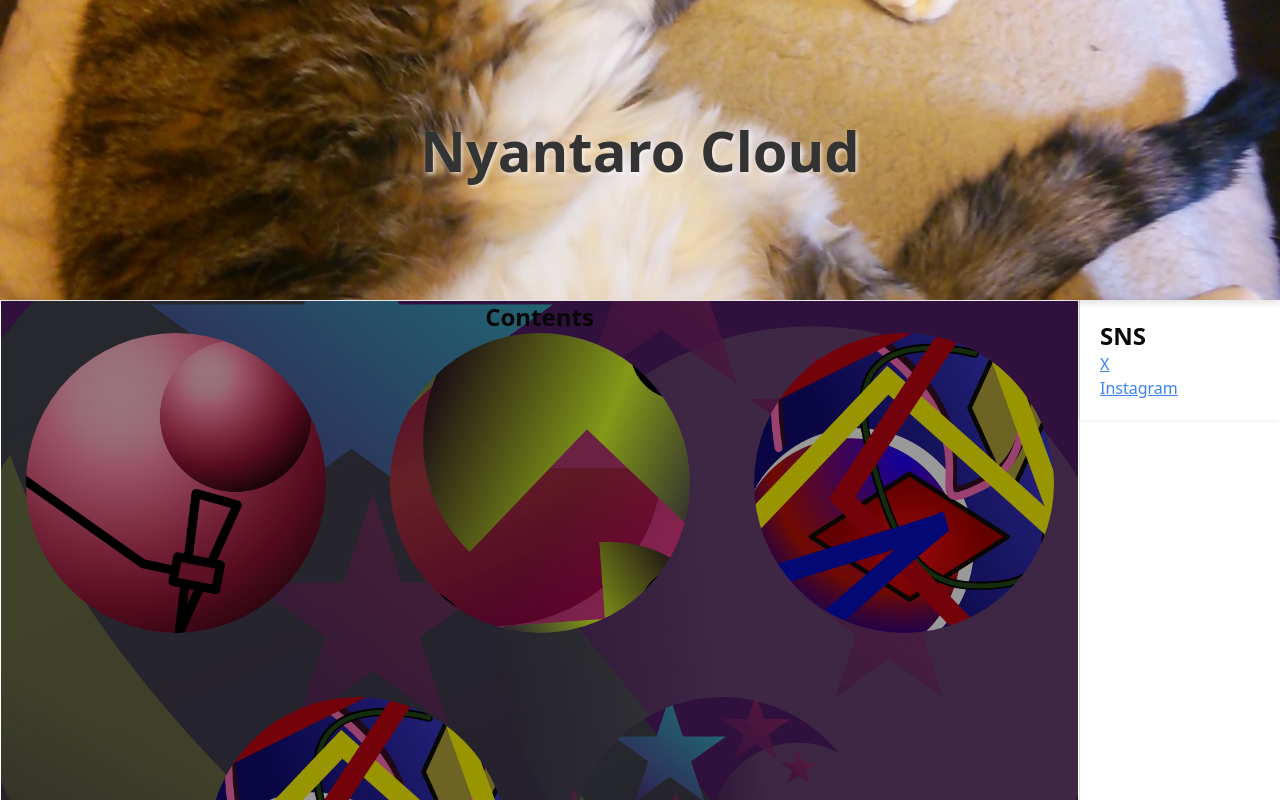
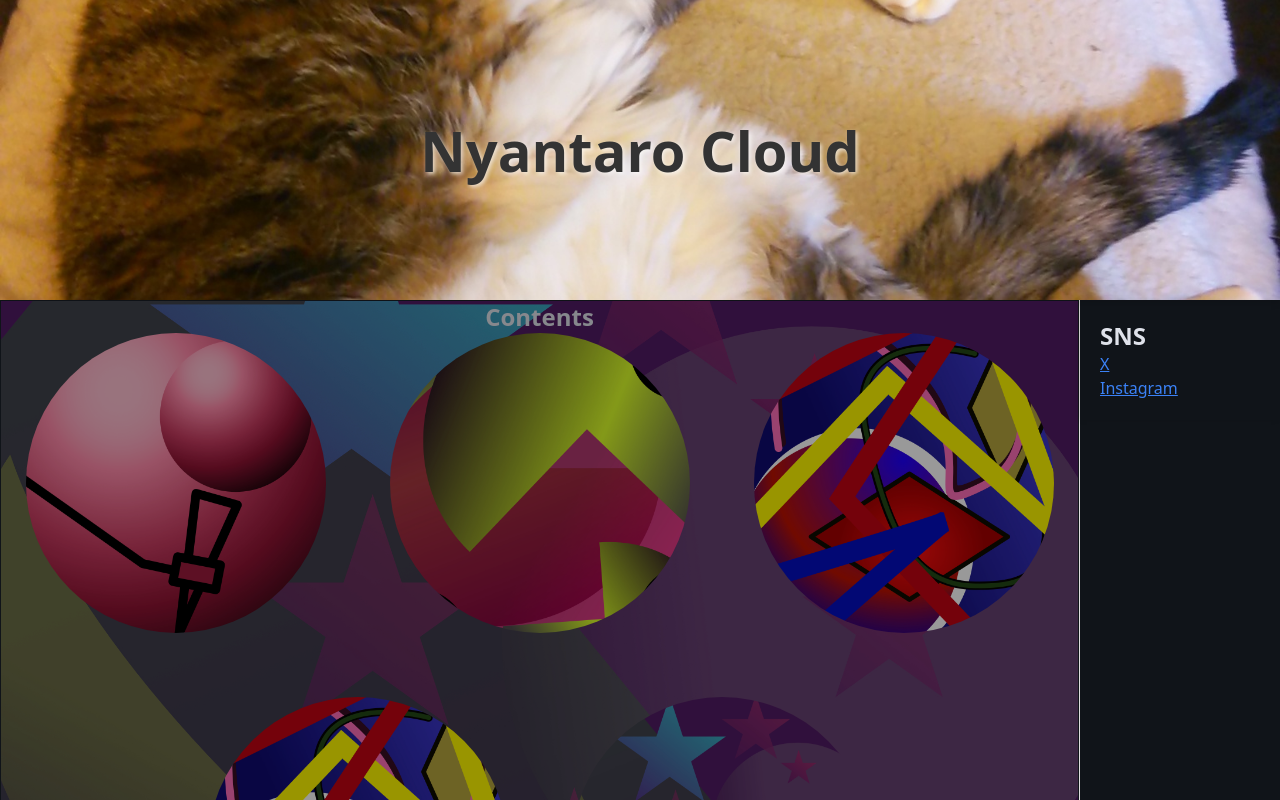
Before and after one commit to RyuNyan-Taro/nyantaro_cloud_web, a Next.js app: page / in a window 1280 px wide. Shown: the top 800 px of the page. Built offline with nearby package versions, Linux system fonts and the light colour scheme.

Commit message:
set base design

```diff
--- a/src/app/globals.css
+++ b/src/app/globals.css
@@ -34,57 +34,80 @@ a {
 
 @layer base {
   :root {
-    --background: 0 0% 100%;
-    --foreground: 0 0% 3.9%;
-    --card: 0 0% 100%;
-    --card-foreground: 0 0% 3.9%;
-    --popover: 0 0% 100%;
-    --popover-foreground: 0 0% 3.9%;
-    --primary: 0 0% 9%;
-    --primary-foreground: 0 0% 98%;
-    --secondary: 0 0% 96.1%;
-    --secondary-foreground: 0 0% 9%;
-    --muted: 0 0% 96.1%;
-    --muted-foreground: 0 0% 45.1%;
-    --accent: 0 0% 96.1%;
-    --accent-foreground: 0 0% 9%;
-    --destructive: 0 84.2% 60.2%;
-    --destructive-foreground: 0 0% 98%;
-    --border: 0 0% 89.8%;
-    --input: 0 0% 89.8%;
-    --ring: 0 0% 3.9%;
-    --chart-1: 12 76% 61%;
-    --chart-2: 173 58% 39%;
-    --chart-3: 197 37% 24%;
-    --chart-4: 43 74% 66%;
-    --chart-5: 27 87% 67%;
+    color-scheme: dark;
+
+    /* shadcn/ui semantic tokens */
+    --background: #101419;
+    --foreground: #dfe2ea;
+    --card: #1c2025;
+    --card-foreground: #dfe2ea;
+    --popover: #1c2025;
+    --popover-foreground: #dfe2ea;
+    --primary: #bccbb1;
+    --primary-foreground: #273421;
+    --secondary: #ffb596;
+    --secondary-foreground: #581e00;
+    --muted: #262a30;
+    --muted-foreground: #c5c8be;
+    --accent: #bdce89;
+    --accent-foreground: #283501;
+    --destructive: #ffb4ab;
+    --destructive-foreground: #690005;
+    --border: #8f9289;
+    --input: #444841;
+    --ring: #bccbb1;
+    --chart-1: #bccbb1;
+    --chart-2: #ffb596;
+    --chart-3: #bdce89;
+    --chart-4: #95a48b;
+    --chart-5: #fd9d71;
     --radius: 0.5rem;
-  }
-  .dark {
-    --background: 0 0% 3.9%;
-    --foreground: 0 0% 98%;
-    --card: 0 0% 3.9%;
-    --card-foreground: 0 0% 98%;
-    --popover: 0 0% 3.9%;
-    --popover-foreground: 0 0% 98%;
-    --primary: 0 0% 98%;
-    --primary-foreground: 0 0% 9%;
-    --secondary: 0 0% 14.9%;
-    --secondary-foreground: 0 0% 98%;
-    --muted: 0 0% 14.9%;
-    --muted-foreground: 0 0% 63.9%;
-    --accent: 0 0% 14.9%;
-    --accent-foreground: 0 0% 98%;
-    --destructive: 0 62.8% 30.6%;
-    --destructive-foreground: 0 0% 98%;
-    --border: 0 0% 14.9%;
-    --input: 0 0% 14.9%;
-    --ring: 0 0% 83.1%;
-    --chart-1: 220 70% 50%;
-    --chart-2: 160 60% 45%;
-    --chart-3: 30 80% 55%;
-    --chart-4: 280 65% 60%;
-    --chart-5: 340 75% 55%;
+
+    /* Extended DESIGN.md palette tokens */
+    --surface: #101419;
+    --surface-dim: #101419;
+    --surface-bright: #35393f;
+    --surface-container-lowest: #0a0f13;
+    --surface-container-low: #181c21;
+    --surface-container: #1c2025;
+    --surface-container-high: #262a30;
+    --surface-container-highest: #31353b;
+    --on-surface: #dfe2ea;
+    --on-surface-variant: #c5c8be;
+    --inverse-surface: #dfe2ea;
+    --inverse-on-surface: #2d3136;
+    --outline: #8f9289;
+    --outline-variant: #444841;
+    --surface-tint: #bccbb1;
+    --on-primary: #273421;
+    --primary-container: #2d3a27;
+    --on-primary-container: #95a48b;
+    --inverse-primary: #54624d;
+    --on-secondary: #581e00;
+    --secondary-container: #76320f;
+    --on-secondary-container: #fd9d71;
+    --tertiary: #bdce89;
+    --on-tertiary: #283501;
+    --tertiary-container: #2e3b06;
+    --on-tertiary-container: #96a666;
+    --error: #ffb4ab;
+    --on-error: #690005;
+    --error-container: #93000a;
+    --on-error-container: #ffdad6;
+    --primary-fixed: #d8e7cc;
+    --primary-fixed-dim: #bccbb1;
+    --on-primary-fixed: #131f0e;
+    --on-primary-fixed-variant: #3d4b36;
+    --secondary-fixed: #ffdbcd;
+    --secondary-fixed-dim: #ffb596;
+    --on-secondary-fixed: #360f00;
+    --on-secondary-fixed-variant: #76320f;
+    --tertiary-fixed: #d9eaa3;
+    --tertiary-fixed-dim: #bdce89;
+    --on-tertiary-fixed: #161f00;
+    --on-tertiary-fixed-variant: #3e4c16;
+    --surface-variant: #31353b;
+    --on-background: #dfe2ea;
   }
 }
 
--- a/src/app/layout.tsx
+++ b/src/app/layout.tsx
@@ -1,16 +1,18 @@
 import type { Metadata } from "next";
-import { Geist, Geist_Mono } from "next/font/google";
+import { Newsreader, Work_Sans } from "next/font/google";
 import {SpeedInsights} from "@vercel/speed-insights/next";
 import "./globals.css";
 
-const geistSans = Geist({
-  variable: "--font-geist-sans",
+const newsreader = Newsreader({
+  variable: "--font-newsreader",
   subsets: ["latin"],
+  display: "swap",
 });
 
-const geistMono = Geist_Mono({
-  variable: "--font-geist-mono",
+const workSans = Work_Sans({
+  variable: "--font-work-sans",
   subsets: ["latin"],
+  display: "swap",
 });
 
 export const metadata: Metadata = {
@@ -29,7 +31,7 @@ export default function RootLayout({
 }>) {
   return (
     <html lang="en">
-      <body className={`${geistSans.variable} ${geistMono.variable}`}>
+      <body className={`${newsreader.variable} ${workSans.variable}`}>
         {children}
         <SpeedInsights />
       </body>
--- a/tailwind.config.js
+++ b/tailwind.config.js
@@ -9,51 +9,123 @@ module.exports = {
   theme: {
   	extend: {
   		borderRadius: {
-  			lg: 'var(--radius)',
-  			md: 'calc(var(--radius) - 2px)',
-  			sm: 'calc(var(--radius) - 4px)'
+  			sm: '0.25rem',
+  			DEFAULT: '0.5rem',
+  			md: '0.75rem',
+  			lg: '1rem',
+  			xl: '1.5rem',
+  			full: '9999px',
+  		},
+  		spacing: {
+  			'wild-xs': '0.43rem',
+  			'wild-sm': '1.12rem',
+  			'wild-md': '2.67rem',
+  			'wild-lg': '4.89rem',
+  			'wild-xl': '7.31rem',
+  		},
+  		fontFamily: {
+  			headline: ['var(--font-newsreader)', 'serif'],
+  			body: ['var(--font-work-sans)', 'sans-serif'],
+  		},
+  		fontSize: {
+  			'headline-xl': ['4.5rem', { lineHeight: '1.1', letterSpacing: '-0.02em', fontWeight: '600' }],
+  			'headline-lg': ['3rem', { lineHeight: '1.2', fontWeight: '500' }],
+  			'headline-md': ['2rem', { lineHeight: '1.3', fontWeight: '500' }],
+  			'body-lg': ['1.25rem', { lineHeight: '1.6', fontWeight: '400' }],
+  			'body-md': ['1rem', { lineHeight: '1.6', fontWeight: '400' }],
+  			'label-sm': ['0.75rem', { lineHeight: '1.2', letterSpacing: '0.05em', fontWeight: '600' }],
   		},
   		colors: {
-  			background: 'hsl(var(--background))',
-  			foreground: 'hsl(var(--foreground))',
+  			background: 'var(--background)',
+  			foreground: 'var(--foreground)',
   			card: {
-  				DEFAULT: 'hsl(var(--card))',
-  				foreground: 'hsl(var(--card-foreground))'
+  				DEFAULT: 'var(--card)',
+  				foreground: 'var(--card-foreground)'
   			},
   			popover: {
-  				DEFAULT: 'hsl(var(--popover))',
-  				foreground: 'hsl(var(--popover-foreground))'
+  				DEFAULT: 'var(--popover)',
+  				foreground: 'var(--popover-foreground)'
   			},
   			primary: {
-  				DEFAULT: 'hsl(var(--primary))',
-  				foreground: 'hsl(var(--primary-foreground))'
+  				DEFAULT: 'var(--primary)',
+  				foreground: 'var(--primary-foreground)'
   			},
   			secondary: {
-  				DEFAULT: 'hsl(var(--secondary))',
-  				foreground: 'hsl(var(--secondary-foreground))'
+  				DEFAULT: 'var(--secondary)',
+  				foreground: 'var(--secondary-foreground)'
   			},
   			muted: {
-  				DEFAULT: 'hsl(var(--muted))',
-  				foreground: 'hsl(var(--muted-foreground))'
+  				DEFAULT: 'var(--muted)',
+  				foreground: 'var(--muted-foreground)'
   			},
   			accent: {
-  				DEFAULT: 'hsl(var(--accent))',
-  				foreground: 'hsl(var(--accent-foreground))'
+  				DEFAULT: 'var(--accent)',
+  				foreground: 'var(--accent-foreground)'
   			},
   			destructive: {
-  				DEFAULT: 'hsl(var(--destructive))',
-  				foreground: 'hsl(var(--destructive-foreground))'
+  				DEFAULT: 'var(--destructive)',
+  				foreground: 'var(--destructive-foreground)'
   			},
-  			border: 'hsl(var(--border))',
-  			input: 'hsl(var(--input))',
-  			ring: 'hsl(var(--ring))',
+  			border: 'var(--border)',
+  			input: 'var(--input)',
+  			ring: 'var(--ring)',
   			chart: {
-  				'1': 'hsl(var(--chart-1))',
-  				'2': 'hsl(var(--chart-2))',
-  				'3': 'hsl(var(--chart-3))',
-  				'4': 'hsl(var(--chart-4))',
-  				'5': 'hsl(var(--chart-5))'
-  			}
+  				'1': 'var(--chart-1)',
+  				'2': 'var(--chart-2)',
+  				'3': 'var(--chart-3)',
+  				'4': 'var(--chart-4)',
+  				'5': 'var(--chart-5)'
+  			},
+  			surface: {
+  				DEFAULT: 'var(--surface)',
+  				dim: 'var(--surface-dim)',
+  				bright: 'var(--surface-bright)',
+  				variant: 'var(--surface-variant)',
+  				tint: 'var(--surface-tint)',
+  				'container-lowest': 'var(--surface-container-lowest)',
+  				'container-low': 'var(--surface-container-low)',
+  				'container': 'var(--surface-container)',
+  				'container-high': 'var(--surface-container-high)',
+  				'container-highest': 'var(--surface-container-highest)',
+  			},
+  			'on-surface': 'var(--on-surface)',
+  			'on-surface-variant': 'var(--on-surface-variant)',
+  			'inverse-surface': 'var(--inverse-surface)',
+  			'inverse-on-surface': 'var(--inverse-on-surface)',
+  			'inverse-primary': 'var(--inverse-primary)',
+  			outline: {
+  				DEFAULT: 'var(--outline)',
+  				variant: 'var(--outline-variant)',
+  			},
+  			tertiary: {
+  				DEFAULT: 'var(--tertiary)',
+  				container: 'var(--tertiary-container)',
+  				fixed: 'var(--tertiary-fixed)',
+  				'fixed-dim': 'var(--tertiary-fixed-dim)',
+  			},
+  			'on-tertiary': 'var(--on-tertiary)',
+  			'on-tertiary-container': 'var(--on-tertiary-container)',
+  			'on-tertiary-fixed': 'var(--on-tertiary-fixed)',
+  			'on-tertiary-fixed-variant': 'var(--on-tertiary-fixed-variant)',
+  			error: {
+  				DEFAULT: 'var(--error)',
+  				container: 'var(--error-container)',
+  			},
+  			'on-error': 'var(--on-error)',
+  			'on-error-container': 'var(--on-error-container)',
+  			'primary-container': 'var(--primary-container)',
+  			'on-primary-container': 'var(--on-primary-container)',
+  			'primary-fixed': 'var(--primary-fixed)',
+  			'primary-fixed-dim': 'var(--primary-fixed-dim)',
+  			'on-primary-fixed': 'var(--on-primary-fixed)',
+  			'on-primary-fixed-variant': 'var(--on-primary-fixed-variant)',
+  			'secondary-container': 'var(--secondary-container)',
+  			'on-secondary-container': 'var(--on-secondary-container)',
+  			'secondary-fixed': 'var(--secondary-fixed)',
+  			'secondary-fixed-dim': 'var(--secondary-fixed-dim)',
+  			'on-secondary-fixed': 'var(--on-secondary-fixed)',
+  			'on-secondary-fixed-variant': 'var(--on-secondary-fixed-variant)',
+  			'on-background': 'var(--on-background)',
   		}
   	}
   },
```
